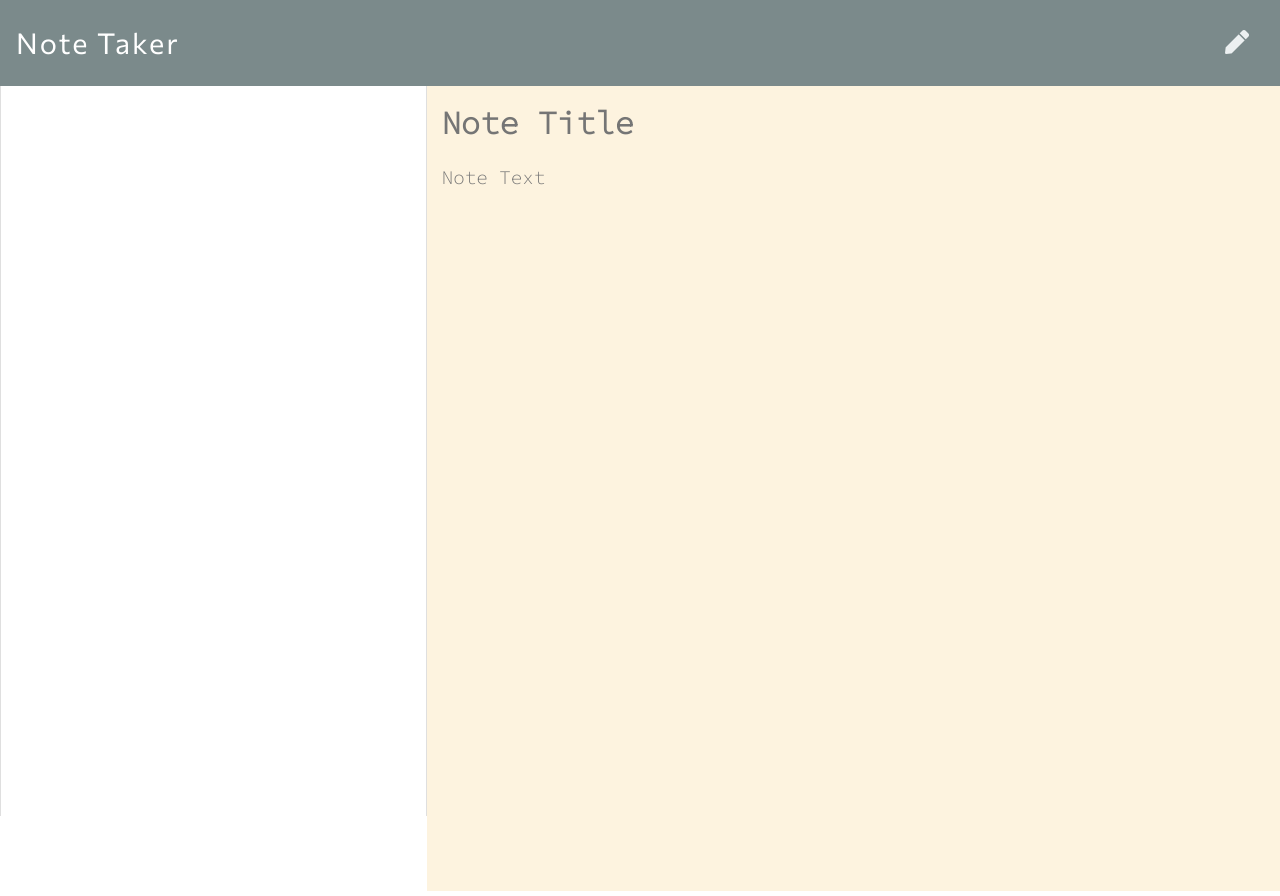
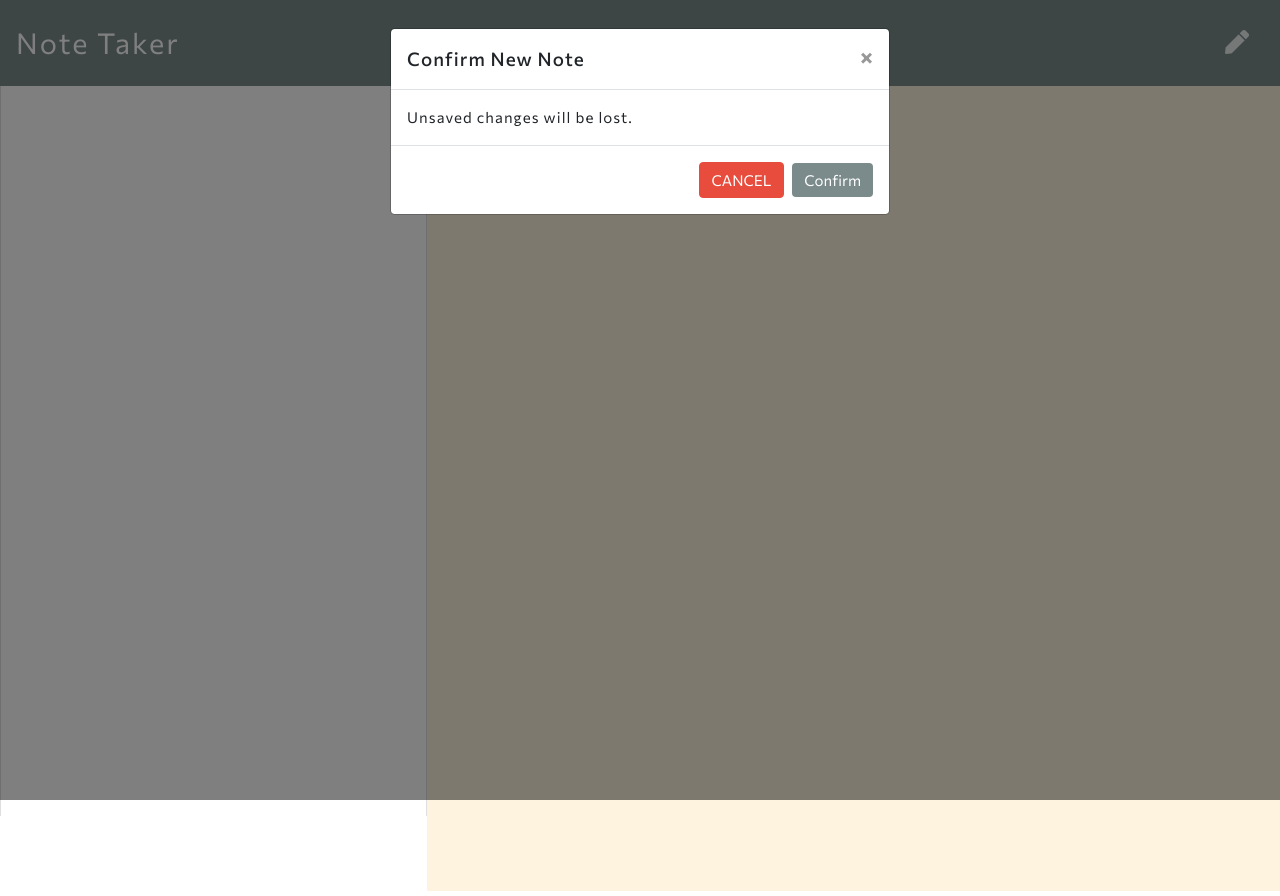
Before and after one commit to mhans003/notetaker, a website: page notes.html in a window 1280 px wide. Both pictures are taken after a click on the button 1237 px from the left and 41 px from the top of the page. Drawn offline with nearby package versions, Linux system fonts and the light colour scheme; no server answers.

Commit message:
Modal now appears to confirm if user wants to create a new note in order to prevent unsaved changes from occuring. Now the confirm button in modal triggers the function to clear fields instead of the pencil icon, which now triggers modal.

```diff
--- a/db/db.json
+++ b/db/db.json
@@ -1 +1 @@
-[{"title":"sdfsdf","text":"sdfsdf","id":"660123","date":"10/19/2020"}]
+[{"title":"sdfsdf","text":"sdfsdf","id":"660123","date":"10/19/2020"},{"title":"kjh","text":"lkjh","id":"596476","date":"10/19/2020"},{"title":"sdfdsf","text":"sdfsdfdsf","id":"316016","date":"10/19/2020"}]
--- a/notes.html
+++ b/notes.html
@@ -13,6 +13,8 @@
     crossorigin="anonymous">
     <link rel="stylesheet" type="text/css" href="style.css">
     <script src="https://cdnjs.cloudflare.com/ajax/libs/moment.js/2.29.1/moment.min.js" integrity="sha512-qTXRIMyZIFb8iQcfjXWCO8+M5Tbc38Qi5WzdPOYZHIlZpzBHG3L3by84BBBOiRGiEb7KKtAOAs5qYdUiZiQNNQ==" crossorigin="anonymous"></script>
+    <script src="https://code.jquery.com/jquery-3.5.1.min.js" integrity="sha256-9/aliU8dGd2tb6OSsuzixeV4y/faTqgFtohetphbbj0=" crossorigin="anonymous"></script>
+    <script src="https://stackpath.bootstrapcdn.com/bootstrap/4.5.2/js/bootstrap.min.js" integrity="sha384-B4gt1jrGC7Jh4AgTPSdUtOBvfO8shuf57BaghqFfPlYxofvL8/KUEfYiJOMMV+rV" crossorigin="anonymous"></script>
 </head>
 
 <body>
@@ -21,7 +23,7 @@
         </a>
         <div class="icons">
             <i class="fas fa-save text-light save-note"></i>
-            <i class="fas fa-pen text-light new-note"></i>
+            <i class="fas fa-pen text-light new-note" role="button" data-toggle="modal" data-target="#new-note-modal"></i>
         </div>
     </nav>
     <div class="container-fluid">
@@ -38,6 +40,29 @@
             </div>
         </div>
     </div>
+
+    <!-- Modal -->
+    <div class="modal fade" id="new-note-modal" tabindex="-1" role="dialog" aria-labelledby="new-note-modal-label" aria-hidden="true">
+        <div class="modal-dialog" role="document">
+        <div class="modal-content">
+            <div class="modal-header">
+                <h5 class="modal-title" id="new-note-modal-label">Confirm New Note</h5>
+                <button type="button" class="close" data-dismiss="modal" aria-label="Close">
+                    <span aria-hidden="true">&times;</span>
+                </button>
+            </div>
+            <div class="modal-body">
+                Unsaved changes will be lost.
+            </div>
+            <div class="modal-footer">
+                <button type="button" class="btn btn-danger" data-dismiss="modal">CANCEL</button>
+                <button id="confirm-new-note" type="button" class="btn btn-primary bg-dark border-0" data-dismiss="modal">Confirm</button>
+            </div>
+        </div>
+        </div>
+    </div>
+
+
     <script src="https://cdnjs.cloudflare.com/ajax/libs/jquery/3.3.1/jquery.min.js"></script>
     <script src="./index.js"></script>
 </body>
--- a/public/index.js
+++ b/public/index.js
@@ -2,7 +2,8 @@
 const $noteTitle = $(".note-title");
 const $noteText = $(".note-textarea");
 const $saveNoteBtn = $(".save-note");
-const $newNoteBtn = $(".new-note");
+//const $newNoteBtn = $(".new-note");
+const $newNoteBtn = $("#confirm-new-note");
 const $noteList = $(".list-container .list-group");
 const $currentNote = $("#current-note");
 //const $deleteNote = $(".delete-note");
--- a/public/style.css
+++ b/public/style.css
@@ -88,6 +88,10 @@ html, body {
   padding-right: 0px;
 }
 
+.modal-title, .modal-body {
+  letter-spacing: 1.1px;
+}
+
 @media screen and (max-width: 575px) {
   .list-container .card {
     height: initial;
```
